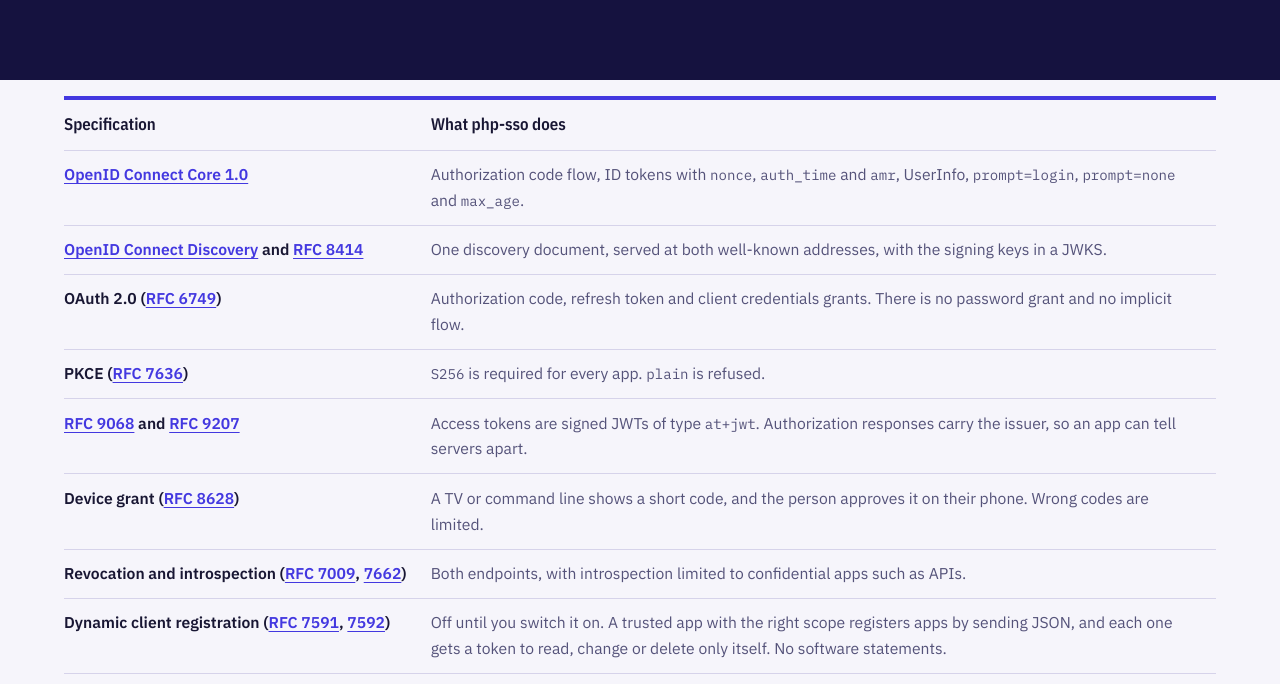
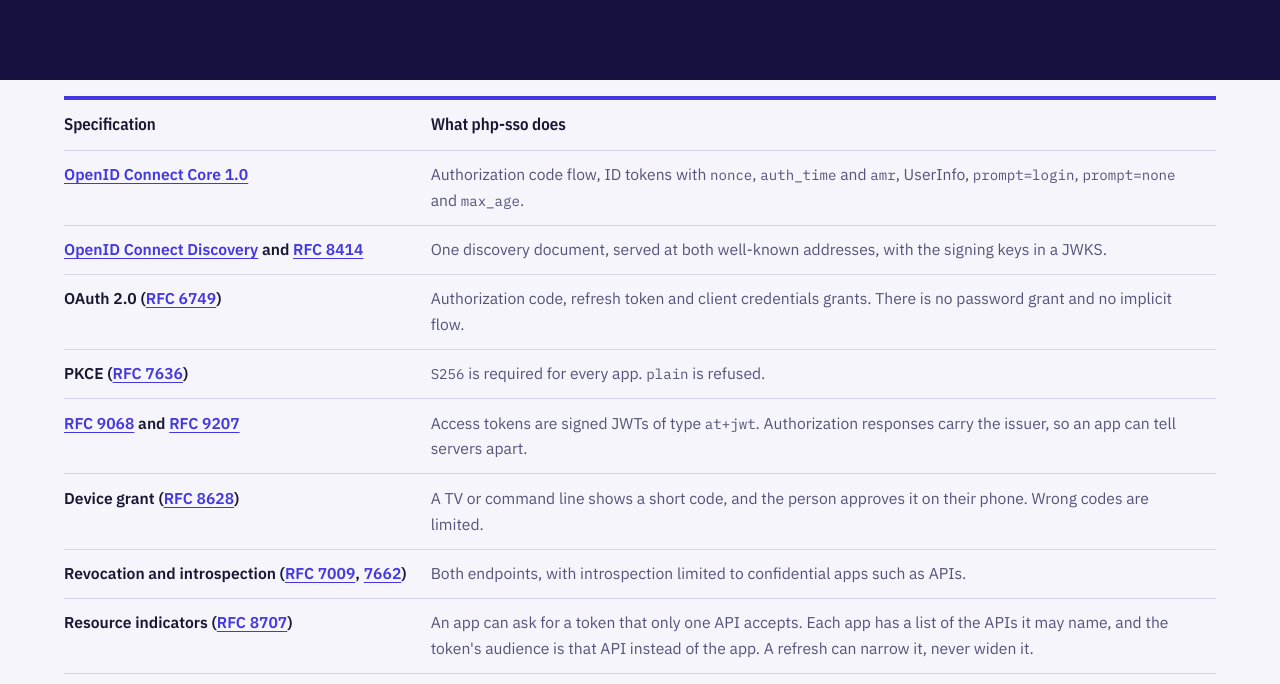
Before and after one commit to php-sso/php-sso.github.io, a plain HTML site: page standards/index.html in a window 1280 px wide. Shown: the part 263-947 px from the top of the page. Drawn offline with Linux system fonts and the light colour scheme.

Commit message:
Mention resource indicators

```diff
--- a/standards/index.html
+++ b/standards/index.html
@@ -60,6 +60,7 @@
             <tr><td><a href="https://www.rfc-editor.org/rfc/rfc9068">RFC 9068</a> and <a href="https://www.rfc-editor.org/rfc/rfc9207">RFC 9207</a></td><td>Access tokens are signed JWTs of type <code>at+jwt</code>. Authorization responses carry the issuer, so an app can tell servers apart.</td></tr>
             <tr><td>Device grant (<a href="https://www.rfc-editor.org/rfc/rfc8628">RFC 8628</a>)</td><td>A TV or command line shows a short code, and the person approves it on their phone. Wrong codes are limited.</td></tr>
             <tr><td>Revocation and introspection (<a href="https://www.rfc-editor.org/rfc/rfc7009">RFC 7009</a>, <a href="https://www.rfc-editor.org/rfc/rfc7662">7662</a>)</td><td>Both endpoints, with introspection limited to confidential apps such as APIs.</td></tr>
+            <tr><td>Resource indicators (<a href="https://www.rfc-editor.org/rfc/rfc8707">RFC 8707</a>)</td><td>An app can ask for a token that only one API accepts. Each app has a list of the APIs it may name, and the token's audience is that API instead of the app. A refresh can narrow it, never widen it.</td></tr>
             <tr><td>Dynamic client registration (<a href="https://www.rfc-editor.org/rfc/rfc7591">RFC 7591</a>, <a href="https://www.rfc-editor.org/rfc/rfc7592">7592</a>)</td><td>Off until you switch it on. A trusted app with the right scope registers apps by sending JSON, and each one gets a token to read, change or delete only itself. No software statements.</td></tr>
             <tr><td><a href="https://openid.net/specs/openid-connect-rpinitiated-1_0.html">RP-initiated</a> and <a href="https://openid.net/specs/openid-connect-backchannel-1_0.html">back-channel</a> logout</td><td>Signing out of one app ends the session, revokes its tokens and tells the other apps that support it.</td></tr>
             <tr><td><a href="https://www.rfc-editor.org/rfc/rfc8176">RFC 8176</a> (<code>amr</code>)</td><td>Says how someone signed in: <code>pwd</code>, <code>otp</code>, <code>mfa</code>, or <code>fed</code> for an outside account.</td></tr>
```
Also changed, not shown: index.html (+1 -0 lines).
